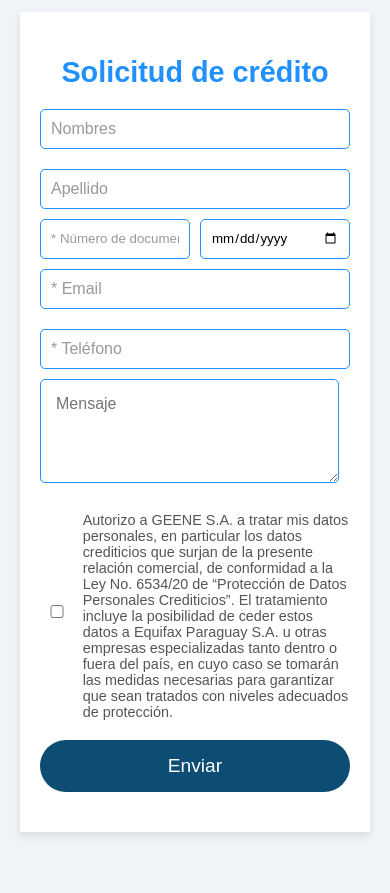
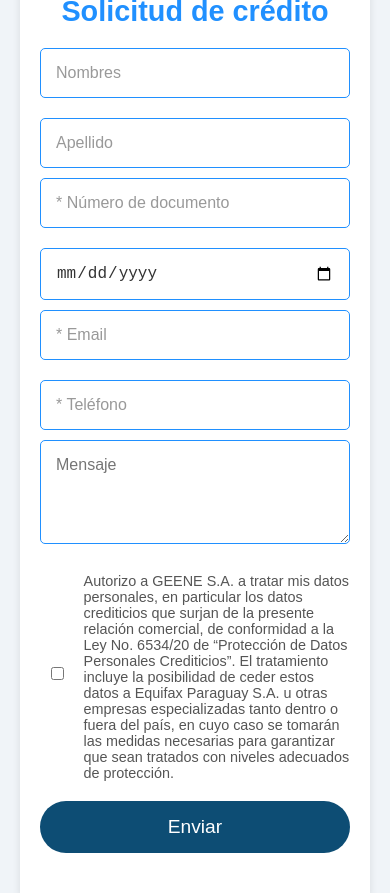
Before and after one commit to dev-GEENE/creditoWeb, a website: page src/index.html in a window 390 px wide. Before the commit the page ends 844 px from the top, so only its background shows below. Drawn offline with Linux system fonts and the light colour scheme.

Commit message:
Se modifica css e index

```diff
--- a/src/index.html
+++ b/src/index.html
@@ -15,9 +15,9 @@
                 <input type="text" id="apellido" name="apellido" placeholder="Apellido" required>
             </div>
 
-            <div class="dni">
+            <div class="dni-fecha">
                 <input type="text" id="dni" name="dni" pattern="[A-Za-z0-9]+" title="El DNI debe contener solo letras y números" placeholder="* Número de documento" required>
-                <input type="date" id="fecha_nacimiento" name="fecha_nacimiento" required>
+                <input type="date" id="fecha_nacimiento" name="fecha_nacimiento" requireD>
             </div>
 
             <div class="email-phone">
--- a/src/styles.css
+++ b/src/styles.css
@@ -29,19 +29,23 @@ body {
 }
 
 .input-name-company,
-.email-phone, .dni {
+.email-phone,
+.dni-fecha {
     display: flex;
     gap: 10px;
     width: 100%;
 }
 
-.email-phone input, .input-name-company input, .fecha_nacimiento input {
+input, textarea {
     width: 100%;
+    padding: 15px;
+    margin-bottom: 10px;
     border: 1px solid #2090ff;
-    padding: 10px;
+    border-radius: 5px;
+    background-color: white;
     font-size: 1rem;
-    background-color: white;
     color: #333;
+    box-sizing: border-box;
 }
 
 input::placeholder {
@@ -49,15 +53,8 @@ input::placeholder {
 }
 
 .message textarea {
-    border: 1px solid #2090ff;
     font-family: "Arial", sans-serif;
-    margin-bottom: 10px;
-    padding: 15px;
-    background-color: white;
-    font-size: 1rem;
-    margin-bottom: 10px;
 }
-
 
 .checkbox {
     display: flex;
@@ -67,25 +64,13 @@ input::placeholder {
 }
 
 .input-check {
-    margin-top: 2px;
+    margin-top: 4px;
 }
 
 .p-ckeck {
     margin: 0;
     font-size: 0.9rem;
     color: #555;
-}
-
-input,
-textarea {
-    width: 96.5%;
-    padding: 10px;
-    margin-bottom: 10px;
-    border: 1px solid #ccc;
-    border-radius: 5px;
-    font-family: "Arial", sans-serif;
-    box-sizing: border-box;
-    border: 1px solid #2090ff;
 }
 
 input[type="submit"] {
@@ -106,40 +91,18 @@ input[type="submit"]:hover {
     background-color: #003f7f;
 }
 
-
-.fecha_nacimiento {
-    display: flex;
-    flex-direction: column;
-    gap: 5px;
-    margin-bottom: 10px;
-}
-
-.fecha_nacimiento input {
-    border: 1px solid #2090ff; /* Misma línea de borde */
-    padding: 15px; /* Mismo padding */
-    font-size: 1rem;
-    background-color: white;
-    color: #333;
-}
-
-.fecha_nacimiento label {
-    color: #333;
-}
-
 @media (max-width: 768px) {
     .form-container {
         width: 90%;
     }
 
-    .input-name-company, .email-phone {
+    .input-name-company,
+    .email-phone,
+    .dni-fecha {
         flex-direction: column;
     }
 
     input[type="submit"] {
         width: 100%;
     }
-
-    .fecha_nacimiento label {
-        width: 100%;
-    }
 }
```
